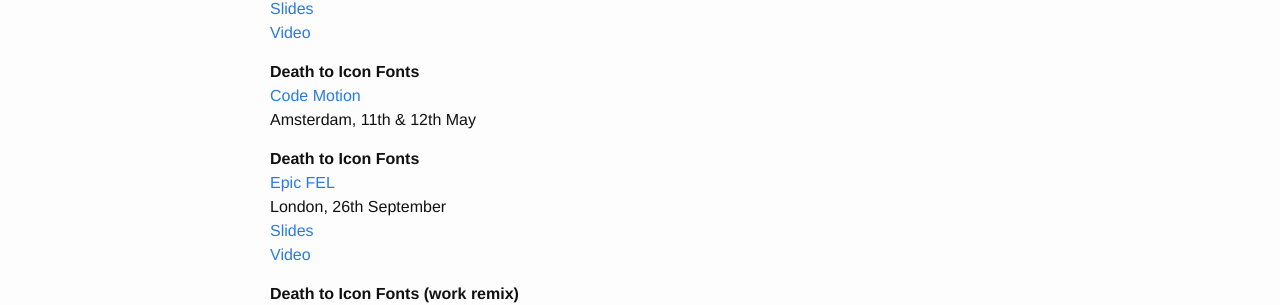
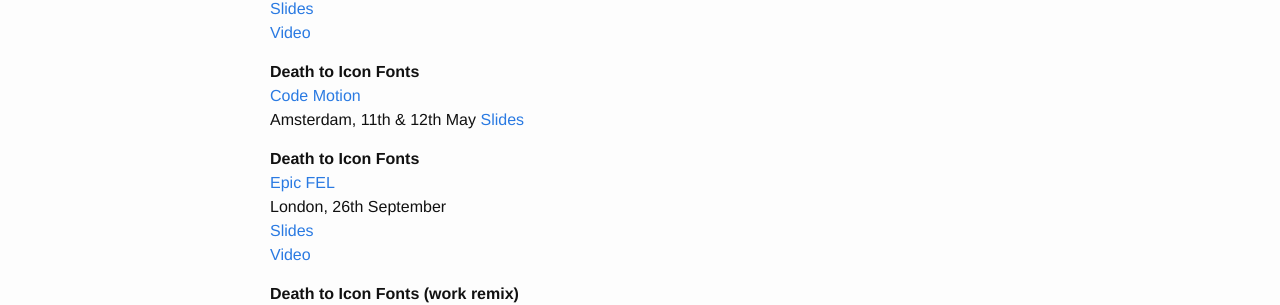
Before and after one commit to ninjanails/ninjanails.github.io, a Jekyll site: the page built from speaking.md, in a window 1280 px wide. Shown: the part 356-661 px from the top of the page. Built offline with Jekyll 4.4.1, drawn with Linux system fonts in a browser that asks for light colours.

Commit message:
Update speaking.md
add link to slides for Code Motion

```diff
--- a/speaking.md
+++ b/speaking.md
@@ -19,6 +19,7 @@ London, 16th May <br>
 **Death to Icon Fonts** <br>
 [Code Motion](http://amsterdam2016.codemotionworld.com/speaker/2070/) <br>
 Amsterdam, 11th & 12th May
+[Slides](https://speakerdeck.com/ninjanails/death-to-icon-fonts-2)
 
 **Death to Icon Fonts** <br>
 [Epic FEL](http://www.frontendlondon.co.uk/epic) <br>
```
